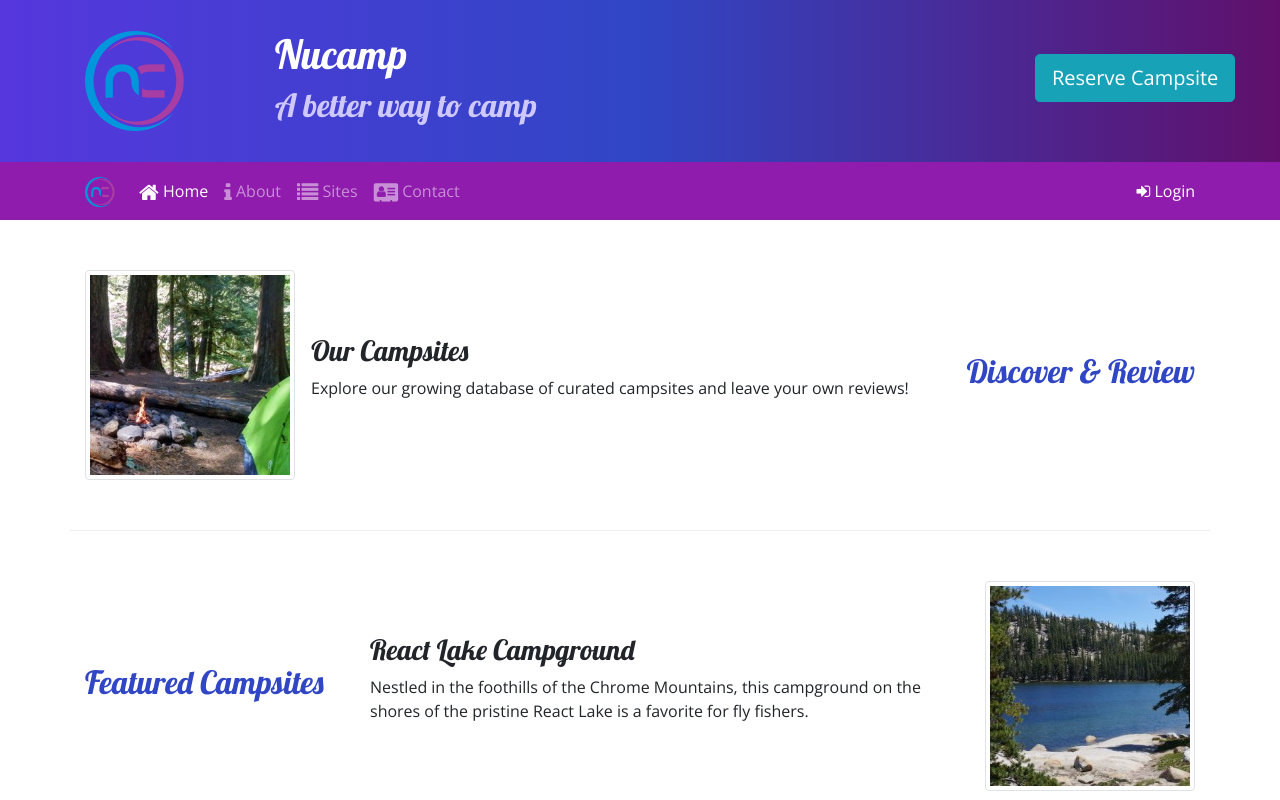
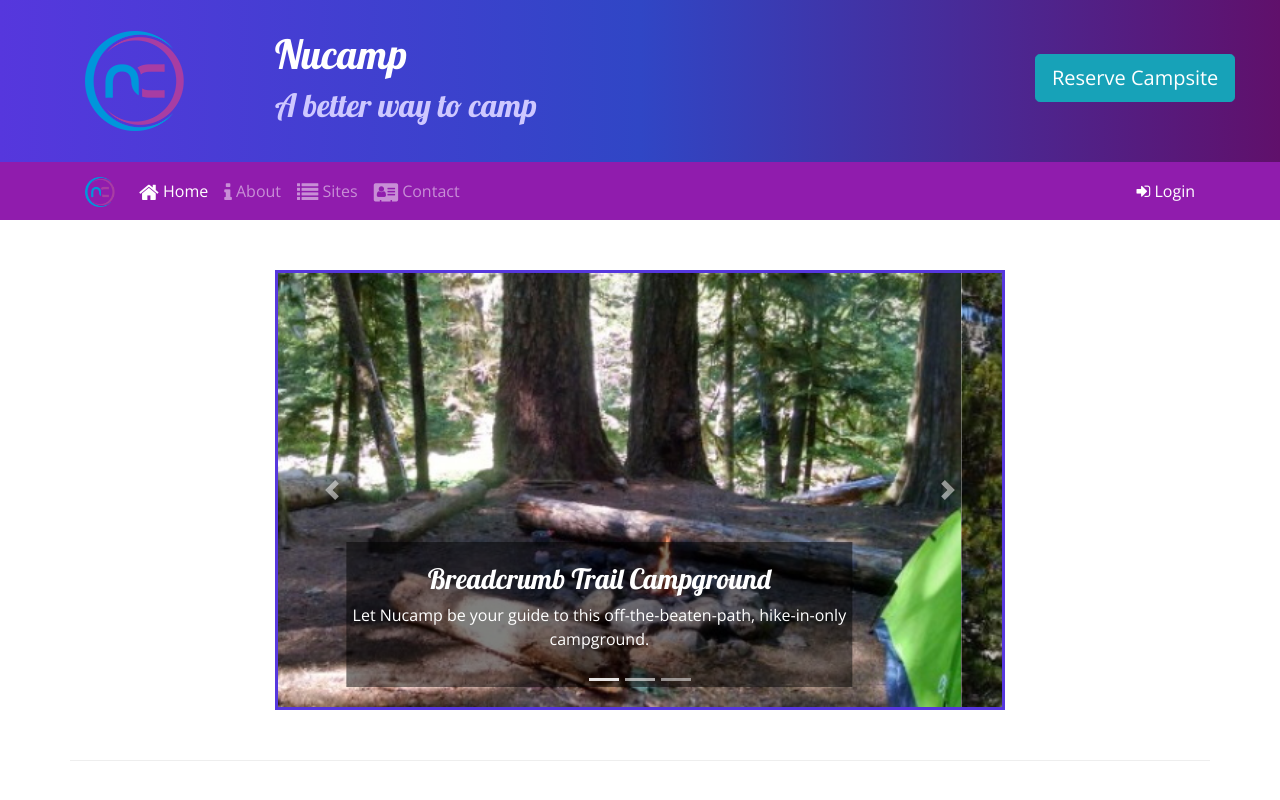
Before and after one commit to NathanSchnell/nucampprojectsite, a website: page index.html in a window 1280 px wide. Shown: the top 800 px of the page. Drawn offline with nearby package versions, Linux system fonts and the light colour scheme.

Commit message:
carousel

```diff
--- a/css/styles.css
+++ b/css/styles.css
@@ -40,3 +40,11 @@ a, a:hover {
     color: inherit;
     text-decoration: none;
   }
+
+.carousel-caption {
+    background-color: rgba(0,0,0,0.5);
+}
+
+.carousel {
+    border: solid #5637DD;
+}
--- a/index.html
+++ b/index.html
@@ -97,6 +97,50 @@
     </div>
 
     <div class="container">
+
+        <div class="row row-content">
+            <div class="col-md-8 mx-auto">
+                <div id="homeCarousel" class="carousel slide" data-ride="carousel">
+                    <ol class="carousel-indicators">
+                        <li data-target="#homeCarousel" data-slide-to="0" class="active"></li>
+                        <li data-target="#homeCarousel" data-slide-to="1"></li>
+                        <li data-target="#homeCarousel" data-slide-to="2"></li>
+                    </ol>
+                    <div class="carousel-inner">
+                        <div class="carousel-item active">
+                            <img class="d-block w-100" src="img/breadcrumb-trail.jpg" alt="Breadcrumb Trail Campground">
+                            <div class="carousel-caption">
+                                <h3>Breadcrumb Trail Campground</h3>
+                                <p class="d-none d-sm-block">Let Nucamp be your guide to this off-the-beaten-path, hike-in-only campground.</p>
+                            </div>
+                        </div>
+                        <div class="carousel-item">
+                            <img class="d-block w-100" src="img/react-lake.jpg" alt="React Lake Campground">
+                            <div class="carousel-caption">
+                                <h3>React Lake Campground</h3>
+                                <p class="d-none d-sm-block">Nestled in the foothills of the Chrome Mountains, this campground on the shores of the pristine React Lake is a favorite for fly fishers.</p>
+                            </div>
+                        </div>
+                        <div class="carousel-item">
+                            <img class="d-block w-100" src="img/chrome-river.jpg" alt="Chrome River Campground">
+                            <div class="carousel-caption">
+                                <h3>Chrome River Campground</h3>
+                                <p class="d-none d-sm-block">Spend a few sunny days and starry nights beneath a canopy of old-growth firs at this enchanting spot by the Chrome River.</p>
+                            </div>
+                        </div>
+                    </div>
+                    <a class="carousel-control-prev" href="#homeCarousel" role="button" data-slide="prev">
+                        <span class="carousel-control-prev-icon"></span>
+                        <span class="sr-only">Previous</span>
+                    </a>
+                    <a class="carousel-control-next" href="#homeCarousel" role="button" data-slide="next">
+                        <span class="carousel-control-next-icon"></span>
+                        <span class="sr-only">Next</span>
+                    </a>
+                </div>
+            </div>
+        </div>
+
         <div class="row row-content align-items-center">
             <div class="col-sm-4 order-sm-last col-md-3">
                 <h2 class="text-sm-right">Discover & Review</h2>
```
